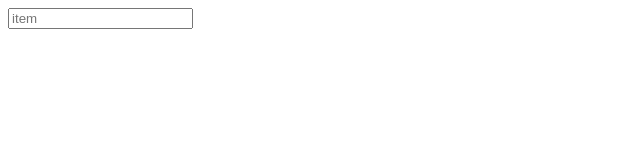
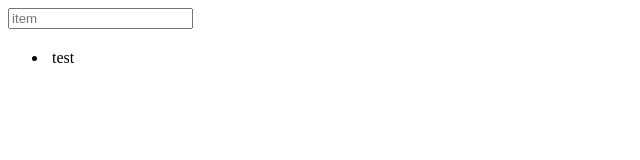
Before and after one commit to sambath393/react-boiezd, a React (Create React App) app: page / in a window 1280 px wide. Shown: the top 160 px of the page, without its empty margins (0-640 px from the left). Built offline with nearby package versions, Linux system fonts and the light colour scheme.

Commit message:
2 files modified

```diff
--- a/src/App.js
+++ b/src/App.js
@@ -3,7 +3,11 @@ import './style.css';
 
 export default function App() {
   const [dsp, setDsp] = useState('');
-  const [itemList, setItemList] = useState([]);
+  const [itemList, setItemList] = useState([
+    {
+      dsp: "test"
+    }
+  ]);
 
   const addItem = (e) => {
     if (e.key === 'Enter') {
@@ -39,11 +43,11 @@ export default function App() {
       />
       <ul>
         {itemList?.map((load, index) => (
-          <li key={index}>
+          <li key={index} className="item">
             <span>{load.dsp}</span> &emsp;
-            <buttom onClick={() => editItem(index, load)}>edit</buttom>
+            <buttom className="edit-btn" onClick={() => editItem(index, load)}>edit</buttom>
             &emsp;
-            <buttom onClick={() => deleteItem(index)}>delete</buttom>
+            <buttom className="delete-btn" onClick={() => deleteItem(index)}>delete</buttom>
           </li>
         ))}
       </ul>
--- a/src/style.css
+++ b/src/style.css
@@ -1,3 +1,29 @@
-h1, p {
+h1,
+p {
   font-family: Lato;
 }
+
+.edit-btn {
+  background-color: green;
+}
+
+.delete-btn {
+  background-color: red;
+}
+
+.item > buttom {
+  display: none;
+  padding: 2px 10px;
+  cursor: pointer;
+  border-radius: 2px;
+  color: white;
+}
+
+.item {
+  padding: 4px 4px;
+}
+
+.item:hover .delete-btn,
+.item:hover .edit-btn {
+  display: inline-block;
+}
```
